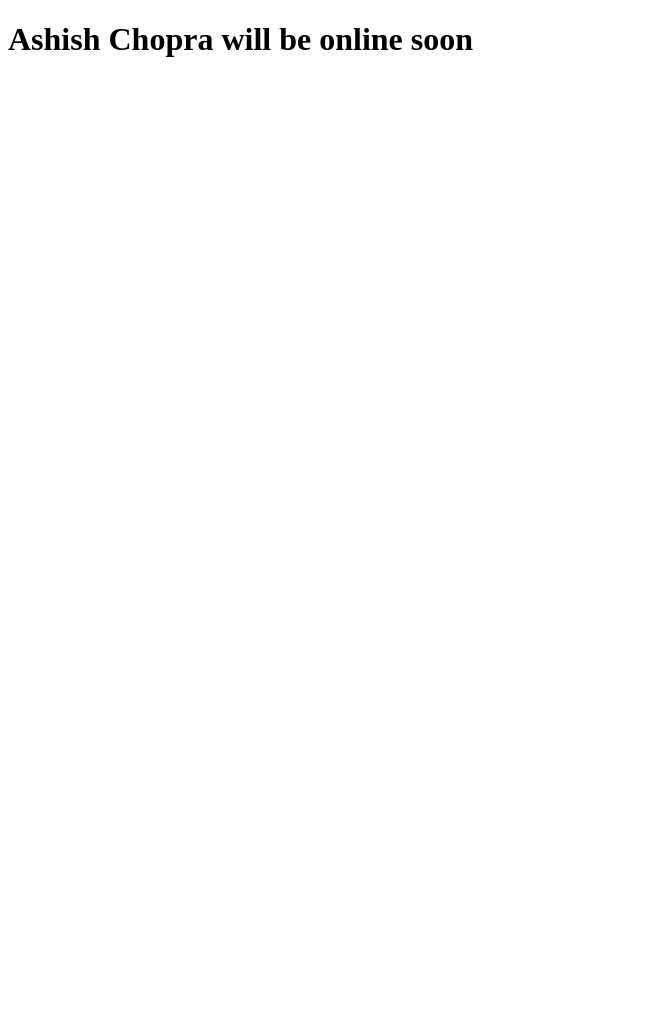
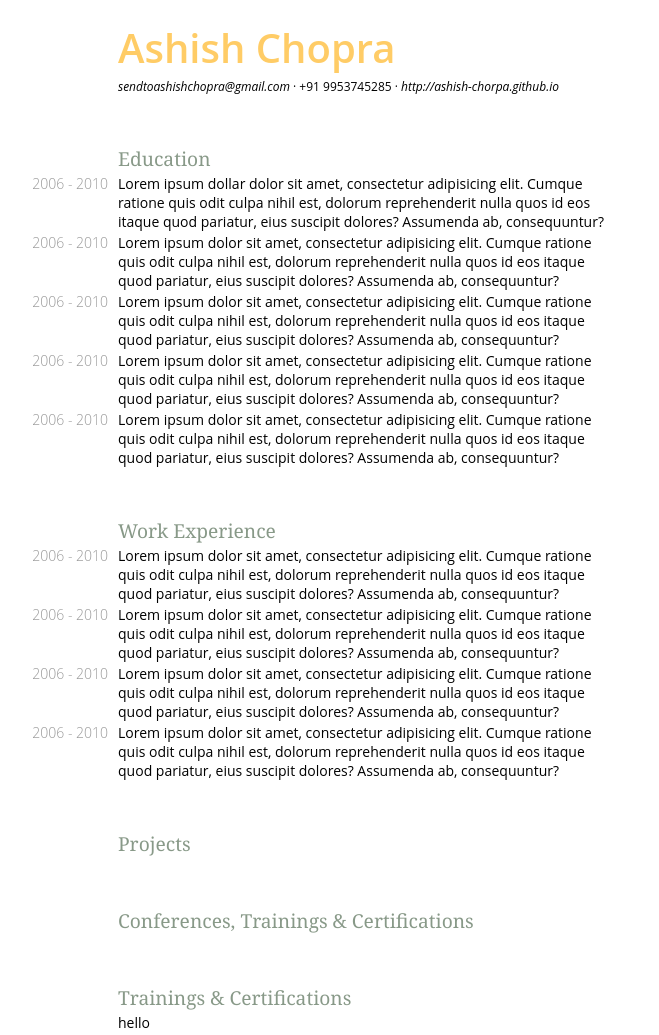
Before and after one commit to ashish-chopra/ashish-chopra.github.io, a website: page index.html in a window 1280 px wide. Shown: the whole page, without its empty margins (0-659 px from the left). Before the commit the page ends 800 px from the top, so only its background shows below. Drawn offline with Linux system fonts and the light colour scheme.

Commit message:
initial files committed

```diff
--- a/index.html
+++ b/index.html
@@ -1,6 +1,82 @@
 <!DOCTYPE html>
 <html>
+  <head>
+    <title>Ashish Chopra - CV</title>
+    <meta charset="utf-8">
+    <meta name="viewport" content="width=device-width, initial-scale=1">
+    <link rel="stylesheet" href="main.css">
+  </head>
 <body>
-  <h1>Ashish Chopra will be online soon</h1>
+  <div class="header">
+    <div class="title">Ashish Chopra</div>
+    <div class="contact"><i>sendtoashishchopra@gmail.com</i> &middot; +91 9953745285 &middot <i>http://ashish-chorpa.github.io</i></div>
+  </div>
+  <div class="section">
+    <div class="heading">Education</div>
+    <div class="entry">
+      <div class="year">2006 - 2010</div>
+      <div class="item">Lorem ipsum dollar dolor sit amet, consectetur adipisicing elit. Cumque ratione quis odit culpa nihil est, dolorum reprehenderit nulla quos id eos itaque quod pariatur, eius suscipit dolores? Assumenda ab, consequuntur?</div>
+    </div>
+     <div class="entry">
+      <div class="year">2006 - 2010</div>
+      <div class="item">Lorem ipsum dolor sit amet, consectetur adipisicing elit. Cumque ratione quis odit culpa nihil est, dolorum reprehenderit nulla quos id eos itaque quod pariatur, eius suscipit dolores? Assumenda ab, consequuntur?</div>
+    </div>
+     <div class="entry">
+      <div class="year">2006 - 2010</div>
+      <div class="item">Lorem ipsum dolor sit amet, consectetur adipisicing elit. Cumque ratione quis odit culpa nihil est, dolorum reprehenderit nulla quos id eos itaque quod pariatur, eius suscipit dolores? Assumenda ab, consequuntur?</div>
+    </div>
+     <div class="entry">
+      <div class="year">2006 - 2010</div>
+      <div class="item">Lorem ipsum dolor sit amet, consectetur adipisicing elit. Cumque ratione quis odit culpa nihil est, dolorum reprehenderit nulla quos id eos itaque quod pariatur, eius suscipit dolores? Assumenda ab, consequuntur?</div>
+    </div>
+     <div class="entry">
+      <div class="year">2006 - 2010</div>
+      <div class="item">Lorem ipsum dolor sit amet, consectetur adipisicing elit. Cumque ratione quis odit culpa nihil est, dolorum reprehenderit nulla quos id eos itaque quod pariatur, eius suscipit dolores? Assumenda ab, consequuntur?</div>
+    </div>
+  </div>
+
+  <div class="section">
+    <div class="heading">Work Experience</div>
+     <div class="entry">
+      <div class="year">2006 - 2010</div>
+      <div class="item">Lorem ipsum dolor sit amet, consectetur adipisicing elit. Cumque ratione quis odit culpa nihil est, dolorum reprehenderit nulla quos id eos itaque quod pariatur, eius suscipit dolores? Assumenda ab, consequuntur?</div>
+    </div>
+     <div class="entry">
+      <div class="year">2006 - 2010</div>
+      <div class="item">Lorem ipsum dolor sit amet, consectetur adipisicing elit. Cumque ratione quis odit culpa nihil est, dolorum reprehenderit nulla quos id eos itaque quod pariatur, eius suscipit dolores? Assumenda ab, consequuntur?</div>
+    </div>
+     <div class="entry">
+      <div class="year">2006 - 2010</div>
+      <div class="item">Lorem ipsum dolor sit amet, consectetur adipisicing elit. Cumque ratione quis odit culpa nihil est, dolorum reprehenderit nulla quos id eos itaque quod pariatur, eius suscipit dolores? Assumenda ab, consequuntur?</div>
+    </div>
+     <div class="entry">
+      <div class="year">2006 - 2010</div>
+      <div class="item">Lorem ipsum dolor sit amet, consectetur adipisicing elit. Cumque ratione quis odit culpa nihil est, dolorum reprehenderit nulla quos id eos itaque quod pariatur, eius suscipit dolores? Assumenda ab, consequuntur?</div>
+    </div>
+  </div>
+
+  <div class="section">
+    <div class="heading">Projects</div>
+    <div class="entry">
+      <div class="year"></div>
+      <div class="item"></div>
+    </div>
+  </div>
+
+  <div class="section">
+    <div class="heading">Conferences, Trainings &amp; Certifications</div>
+    <div class="entry">
+      <div class="year"></div>
+      <div class="item"></div>
+    </div>
+  </div>
+
+  <div class="section">
+    <div class="heading"> Trainings &amp; Certifications</div>
+    <div class="entry">
+      <div class="year"></div>
+      <div class="item">hello</div>
+    </div>
+  </div>
 </body>
 </html>
--- /dev/null
+++ b/main.css
@@ -0,0 +1,52 @@
+body {
+    font-size: 14px;
+    font-family: 'Open Sans';
+}
+
+.header {
+    margin-top: 20px;
+    padding-left: 110px;
+}
+
+.title {
+    font-size: 2.5rem;
+    font-weight: 600;
+    color:#ffcc66;
+}
+.contact {
+    margin-top: 3px;
+    font-size: 0.75rem;
+}
+
+.heading {
+    padding-left: 110px;
+    font-size: 1.2rem;
+    color: #898;
+    font-weight: 500;
+    font-family: Georgia;
+}
+.section {
+   clear: both;
+   margin-top: 50px;
+   max-width: 600px;
+
+}
+
+.entry {
+    margin-top: 2px;
+    position: relative;
+    clear: both;
+}
+
+.year {
+    float: left;
+    width: 100px;
+    font-weight: 300;
+    text-align: right;
+    color:#999;
+
+}
+
+.item {
+    padding-left: 110px;
+}
```
Also changed, not shown: gulpfile.js (added, +14 -0 lines), package.json (added, +29 -0 lines), README.md (added), 1 other file.
